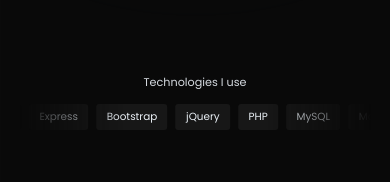
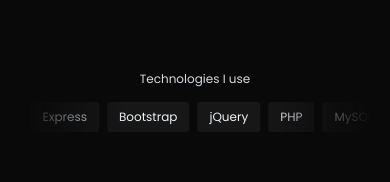
Before and after one commit to rakesh-karmaker/portfolio, a React (Vite) app: page / in a window 390 px wide. Shown: the part 645-827 px from the top of the page. Built offline with nearby package versions, Linux system fonts and the light colour scheme.

Commit message:
scale up the techs swiper

```diff
--- a/src/components/sliders/techs/techsSlider.css
+++ b/src/components/sliders/techs/techsSlider.css
@@ -66,10 +66,10 @@
 
 @media screen and (max-width: 800px) {
   .techs-title {
-    font-size: 1.4em;
+    font-size: 1.5em;
   }
 
   .techs li {
-    font-size: 1.3em;
+    font-size: 1.5em !important;
   }
 }
```
